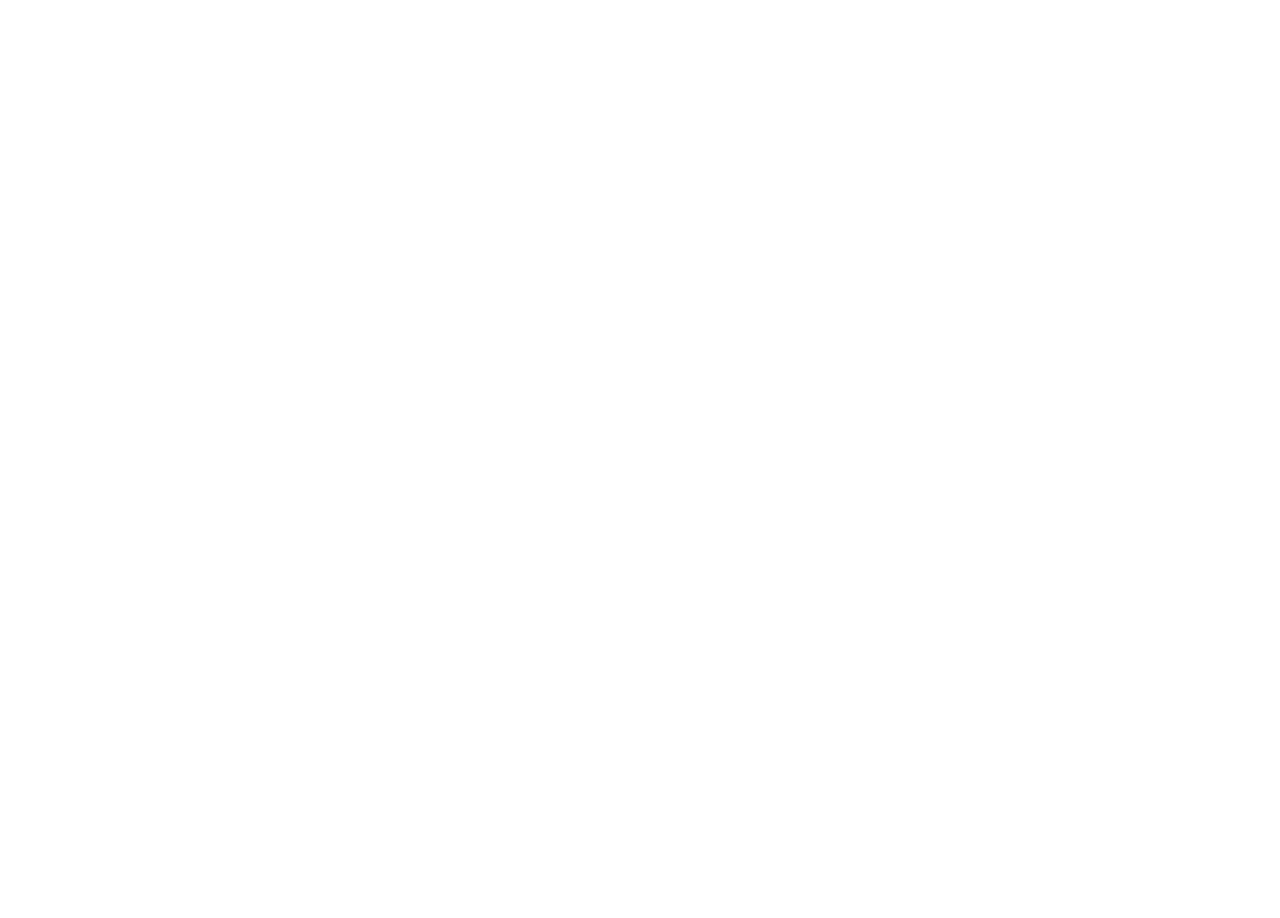
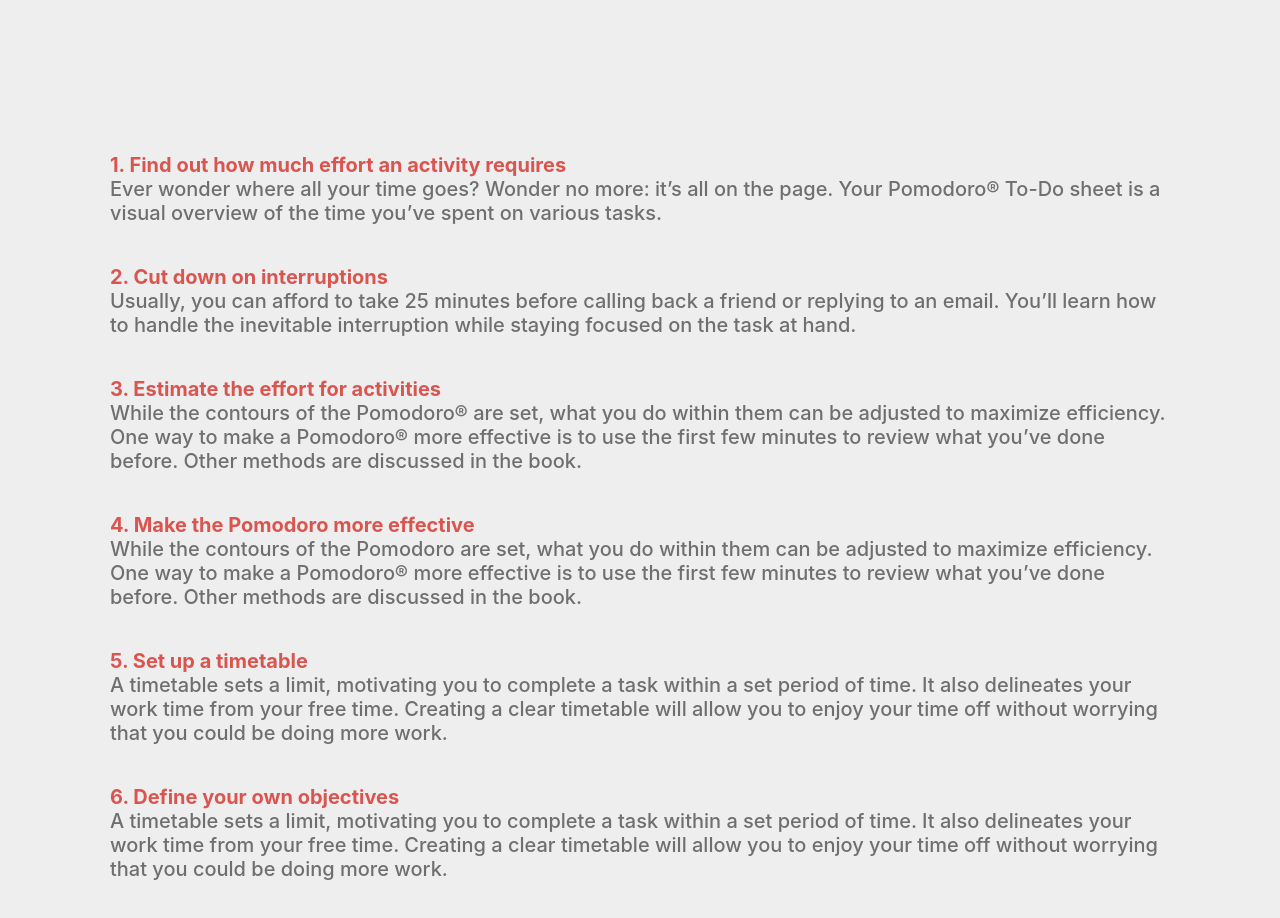
Before and after one commit to brunolbahiense/tomatracker, a Next.js app: page / in a window 1280 px wide. Shown: the part 1040-1958 px from the top of the page. Before the commit the page ends 800 px from the top, so only its background shows below. Built offline with nearby package versions, Linux system fonts and the light colour scheme.

Commit message:
pomodoro info added

```diff
--- /dev/null
+++ b/src/components/PomodoroInfo/index.tsx
@@ -0,0 +1,66 @@
+import * as S from './styles'
+
+export default function PomodoroInfo() {
+  return (
+    <S.WrapperW>
+      <S.Title>The Pomodoro Technique</S.Title>
+      <S.Description>How to master it!</S.Description>
+      <S.List>
+        <S.ListItems>
+          <S.InfoTitle>
+            1. Find out how much effort an activity requires
+          </S.InfoTitle>
+          <S.Info>
+            Ever wonder where all your time goes? Wonder no more: it’s all on
+            the page. Your Pomodoro® To-Do sheet is a visual overview of the
+            time you’ve spent on various tasks.
+          </S.Info>
+        </S.ListItems>
+        <S.ListItems>
+          <S.InfoTitle>2. Cut down on interruptions</S.InfoTitle>
+          <S.Info>
+            Usually, you can afford to take 25 minutes before calling back a
+            friend or replying to an email. You’ll learn how to handle the
+            inevitable interruption while staying focused on the task at hand.
+          </S.Info>
+        </S.ListItems>
+        <S.ListItems>
+          <S.InfoTitle>3. Estimate the effort for activities</S.InfoTitle>
+          <S.Info>
+            While the contours of the Pomodoro® are set, what you do within them
+            can be adjusted to maximize efficiency. One way to make a Pomodoro®
+            more effective is to use the first few minutes to review what you’ve
+            done before. Other methods are discussed in the book.
+          </S.Info>
+        </S.ListItems>
+        <S.ListItems>
+          <S.InfoTitle>4. Make the Pomodoro more effective</S.InfoTitle>
+          <S.Info>
+            While the contours of the Pomodoro are set, what you do within them
+            can be adjusted to maximize efficiency. One way to make a Pomodoro®
+            more effective is to use the first few minutes to review what you’ve
+            done before. Other methods are discussed in the book.
+          </S.Info>
+        </S.ListItems>
+        <S.ListItems>
+          <S.InfoTitle>5. Set up a timetable</S.InfoTitle>
+          <S.Info>
+            A timetable sets a limit, motivating you to complete a task within a
+            set period of time. It also delineates your work time from your free
+            time. Creating a clear timetable will allow you to enjoy your time
+            off without worrying that you could be doing more work.
+          </S.Info>
+        </S.ListItems>
+        <S.ListItems>
+          <S.InfoTitle>6. Define your own objectives</S.InfoTitle>
+          <S.Info>
+            A timetable sets a limit, motivating you to complete a task within a
+            set period of time. It also delineates your work time from your free
+            time. Creating a clear timetable will allow you to enjoy your time
+            off without worrying that you could be doing more work.
+          </S.Info>
+        </S.ListItems>
+      </S.List>
+    </S.WrapperW>
+  )
+}
--- /dev/null
+++ b/src/components/PomodoroInfo/styles.ts
@@ -0,0 +1,74 @@
+import styled from 'styled-components'
+
+export const WrapperW = styled.main`
+  background-color: #eee;
+  color: #d95550;
+  width: auto;
+  height: auto;
+  padding: 3em;
+  text-align: center;
+  display: flex;
+  flex-direction: column;
+  align-items: center;
+  justify-content: center;
+`
+export const Title = styled.h1`
+  margin-top: 3em;
+  font-size: 4rem;
+  @media only screen and (max-width: 1080px) {
+    font-size: 3em;
+  }
+`
+
+export const Description = styled.h2`
+  font-size: 2rem;
+  font-weight: 400;
+  @media only screen and (max-width: 1080px) {
+    font-size: 2em;
+  }
+`
+
+export const List = styled.div`
+  font-size: 3rem;
+  margin-top: 3em;
+  padding: 2em;
+  font-weight: 500;
+  border-radius: 15px;
+  border: none;
+  display: flex;
+  flex-direction: column;
+  align-items: flex-start;
+  @media only screen and (max-width: 1080px) {
+    font-size: 1.5em;
+  }
+`
+export const ListItems = styled.div`
+  color: #d95550;
+  padding: 2rem;
+  display: flex;
+  flex-direction: column;
+  align-items: flex-start;
+  @media only screen and (max-width: 1080px) {
+    font-size: 1em;
+  }
+`
+export const Info = styled.p`
+  color: #6f6f6e;
+  font-size: 2rem;
+  display: flex;
+  flex-direction: column;
+  text-align: start;
+  @media only screen and (max-width: 1080px) {
+    font-size: 1em;
+  }
+`
+export const InfoTitle = styled.h1`
+  font-size: 2rem;
+  display: flex;
+  flex-direction: column;
+  text-align: start;
+  @media only screen and (max-width: 1080px) {
+    font-size: 1em;
+    margin-bottom: 2em;
+  }
+`
--- a/src/pages/index.tsx
+++ b/src/pages/index.tsx
@@ -1,5 +1,6 @@
 import * as S from '../styles/styles'
 import Link from 'next/link'
+import PomodoroInfo from '../components/PomodoroInfo'
 
 export default function Home() {
   return (
@@ -16,6 +17,7 @@
           <S.Lazy>Fealling lazy?</S.Lazy>
         </Link>
       </S.Wrapper>
+      <PomodoroInfo />
     </>
   )
 }
--- a/src/pages/tracker.tsx
+++ b/src/pages/tracker.tsx
@@ -4,6 +4,7 @@
 
 export default function Tracker() {
   return (
+    <>
       <S.Wrapper>
         <S.Title>Tomatracker</S.Title>
         <S.Description>Focus at one task and get things done!</S.Description>
@@ -14,5 +15,6 @@
           <S.Button>Back</S.Button>
         </Link>
       </S.Wrapper>
+    </>
   )
 }
--- a/src/styles/styles.ts
+++ b/src/styles/styles.ts
@@ -98,6 +98,7 @@
   display: flex;
   justify-content: center;
   align-items: center;
+  cursor: pointer;
 
   :hover {
     background-color: #d9d9d9;
```
Lines whose indentation alone changed are shown as unchanged.
